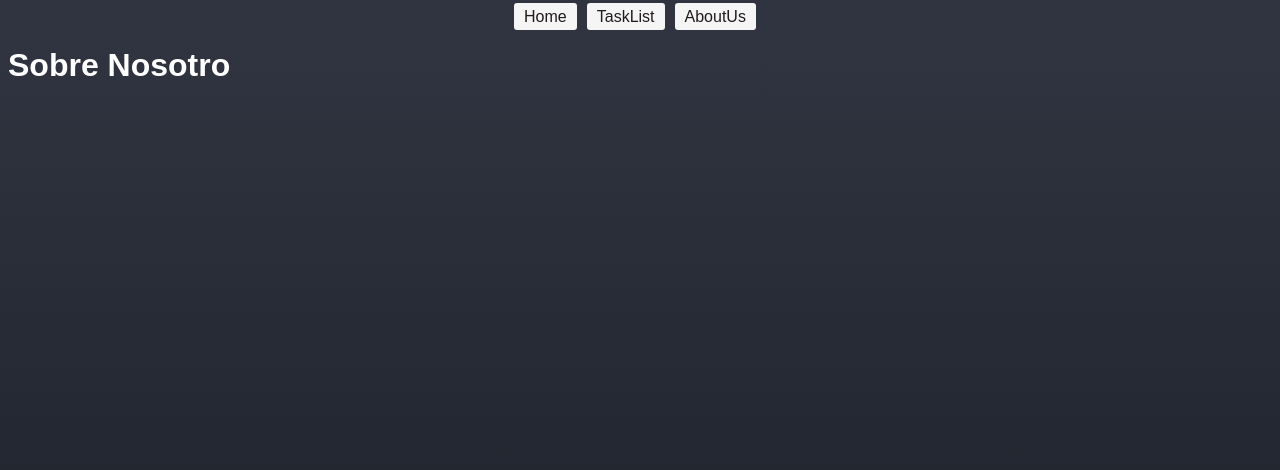
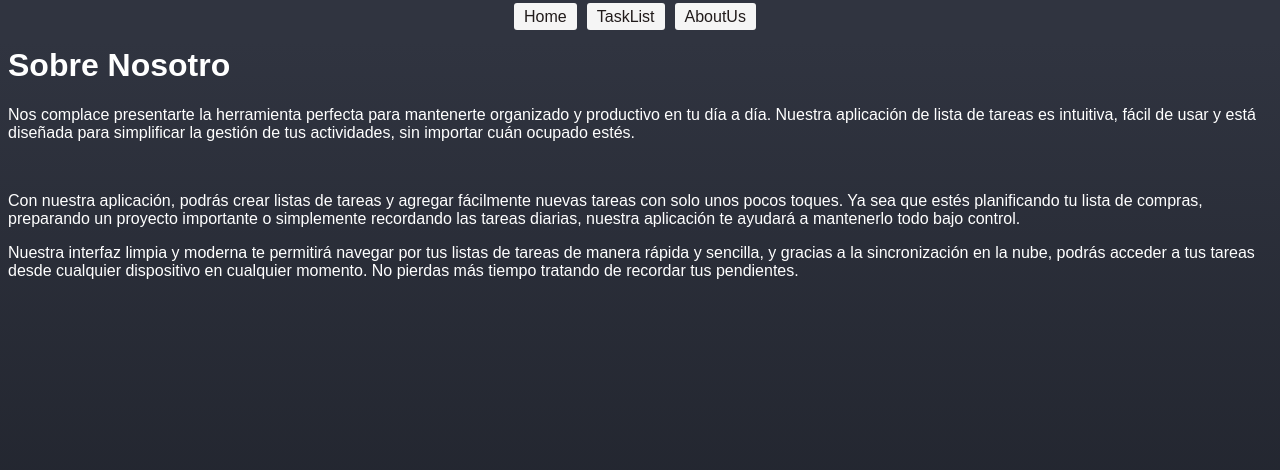
Before and after one commit to Deimoreno/my-react-task-list, a React (Vite) app: page /AboutUs in a window 1280 px wide. Shown: the top 470 px of the page. Built offline with nearby package versions, Linux system fonts and the light colour scheme.

Commit message:
actulizacion N°6

```diff
--- a/src/Pages/AboutUsPage.jsx
+++ b/src/Pages/AboutUsPage.jsx
@@ -4,9 +4,17 @@ function AboutUs() {
     return (
         <div>
             <h1> Sobre Nosotro </h1>
-            <p>
 
-            </p>
+            <p>Nos complace presentarte la herramienta perfecta para mantenerte organizado y productivo en tu día a día.
+        Nuestra aplicación de lista de tareas es intuitiva, fácil de usar y está diseñada para simplificar la gestión de tus actividades,
+        sin importar cuán ocupado estés.</p>
+        <br />
+        <p>Con nuestra aplicación, podrás crear listas de tareas y agregar fácilmente nuevas tareas con solo unos pocos toques.
+        Ya sea que estés planificando tu lista de compras, preparando un proyecto importante o simplemente recordando las tareas diarias,
+        nuestra aplicación te ayudará a mantenerlo todo bajo control. </p>
+        <p>Nuestra interfaz limpia y moderna te permitirá navegar por tus listas de tareas de manera rápida y sencilla, y gracias a la sincronización en la nube,
+        podrás acceder a tus tareas desde cualquier dispositivo en cualquier momento.
+        No pierdas más tiempo tratando de recordar tus pendientes.</p>
         </div>
     );
 }
```
